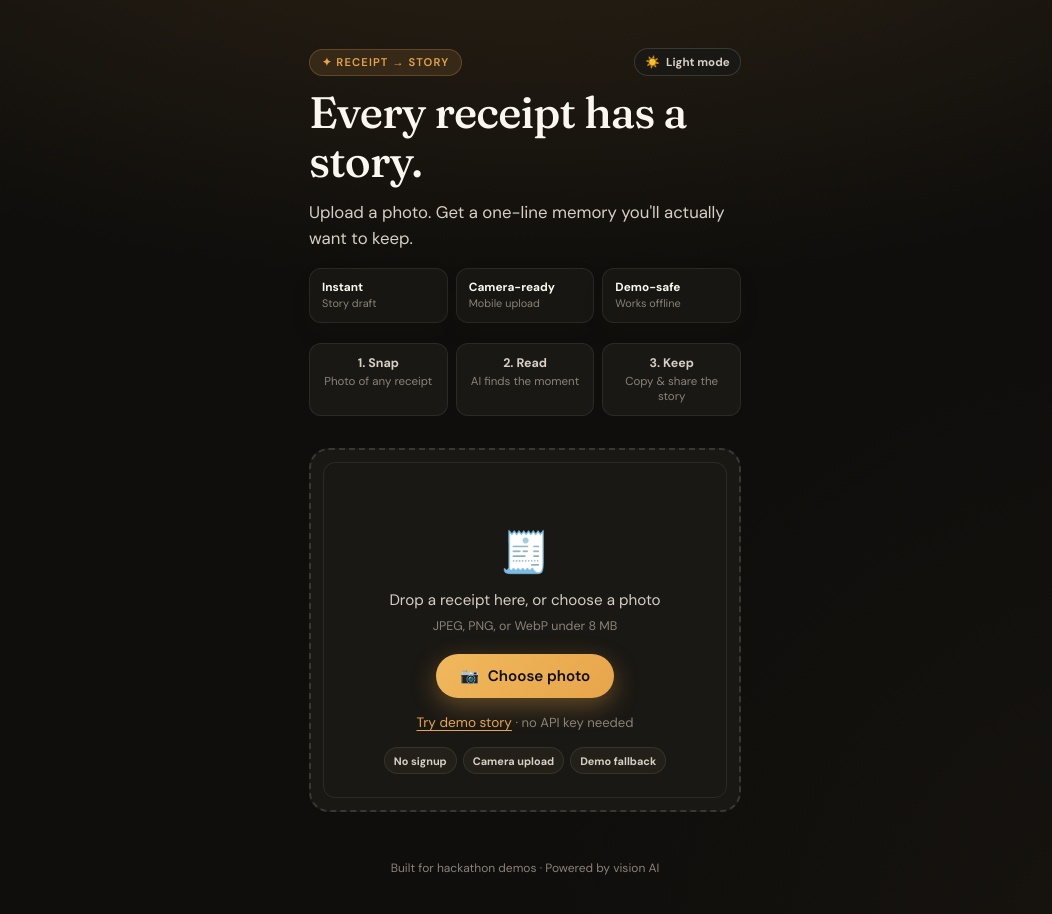
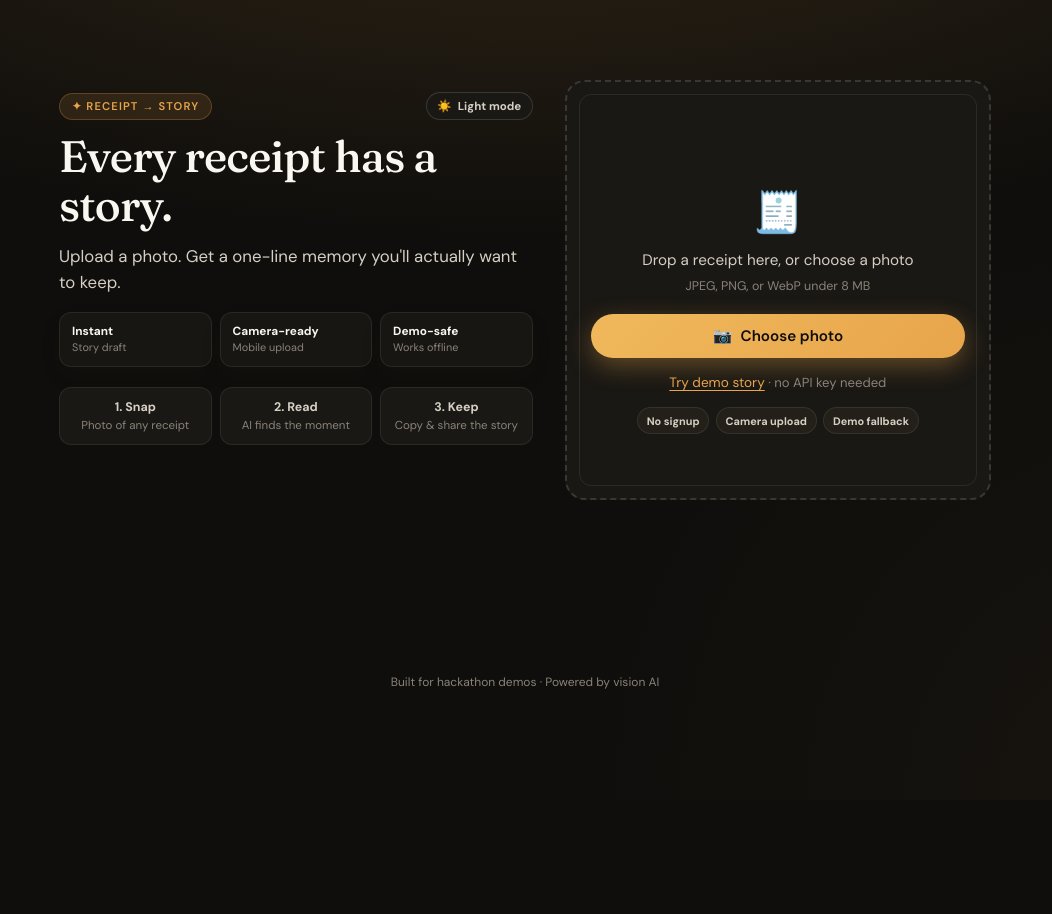
Before and after one commit to danteocualesjr/receipt-story, a Next.js app: page / in a window 1280 px wide. Shown: the top 914 px of the page, without its empty margins (115-1167 px from the left). After the commit the page ends 800 px from the top, so only its background shows below. Built offline with nearby package versions, Linux system fonts and the light colour scheme.

Commit message:
Add responsive desktop layout
Co-authored-by: Dante O. Cuales, Jr. <danteocualesjr@gmail.com>

```diff
--- a/app/globals.css
+++ b/app/globals.css
@@ -784,6 +784,57 @@ a {
   }
 }
 
+@media (min-width: 820px) {
+  .page {
+    display: grid;
+    grid-template-columns: minmax(0, 1fr) minmax(360px, 0.9fr);
+    grid-template-areas:
+      "header upload"
+      "feedback feedback"
+      "result result"
+      "footer footer";
+    gap: 1.5rem 2rem;
+    align-items: start;
+    max-width: 980px;
+    padding-top: 5rem;
+  }
+
+  .header {
+    grid-area: header;
+    margin-bottom: 0;
+    padding-top: 0.75rem;
+  }
+
+  .dropzone {
+    grid-area: upload;
+    min-height: 420px;
+    display: flex;
+    flex-direction: column;
+    justify-content: center;
+  }
+
+  .alert {
+    grid-area: feedback;
+  }
+
+  .skeleton-wrap,
+  .card-wrap {
+    grid-area: result;
+    width: min(100%, 640px);
+    justify-self: center;
+  }
+
+  .memory-card,
+  .skeleton-card,
+  .loading-steps {
+    max-width: 520px;
+  }
+
+  .footer-note {
+    grid-area: footer;
+  }
+}
+
 
 @media (prefers-reduced-motion: reduce) {
   *,
```
